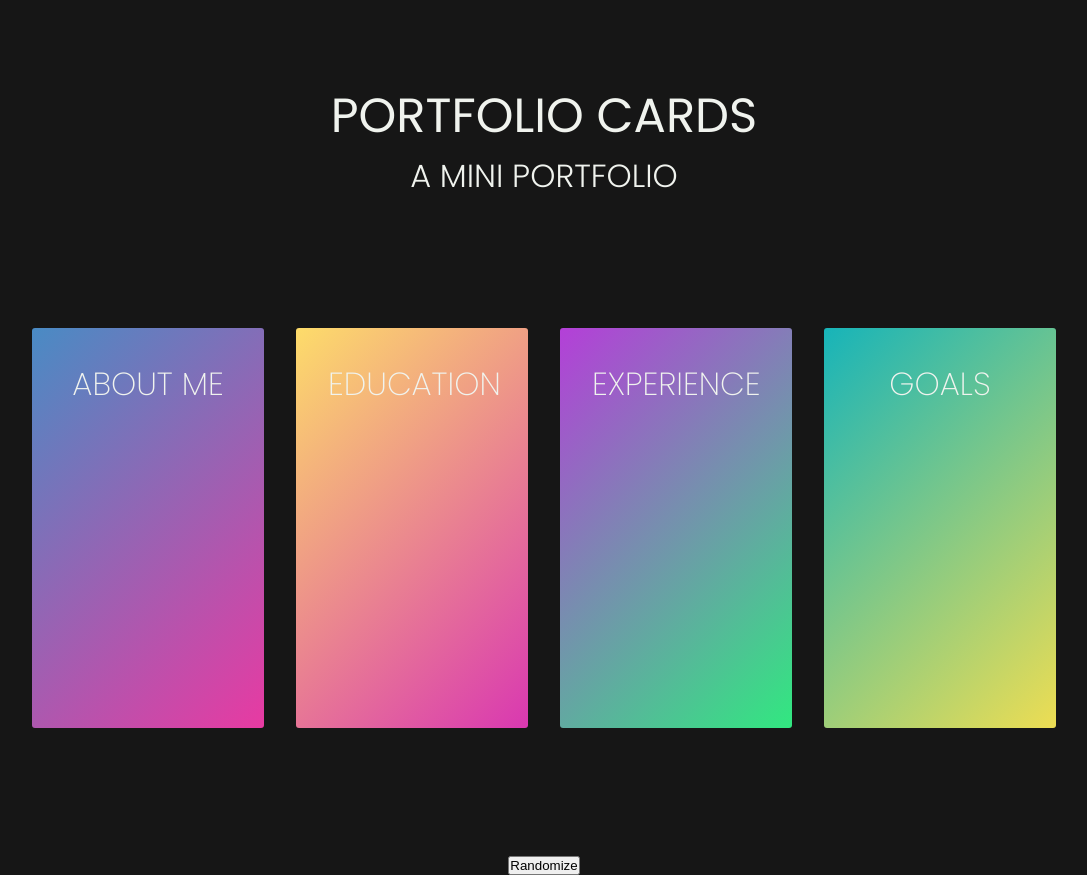
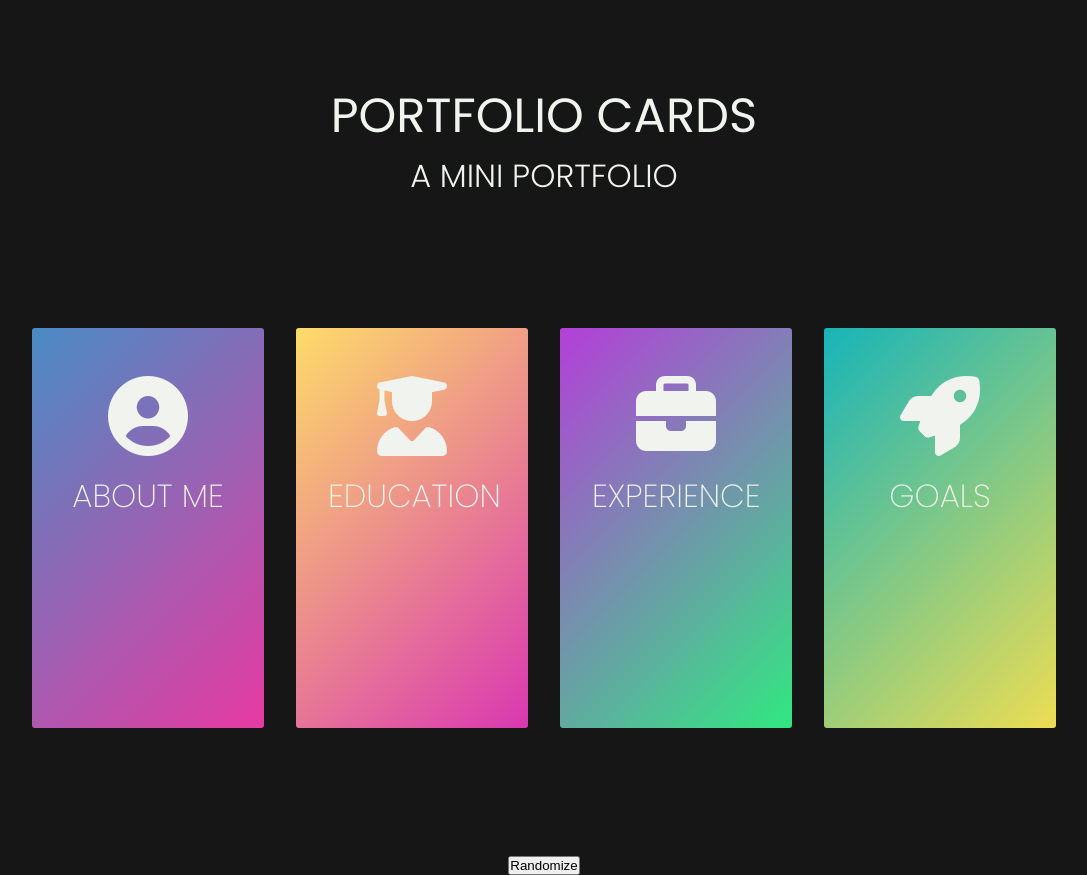
Before and after one commit to isabellea-f/portfolio-cards, a plain HTML site: page index.html in a window 1280 px wide. Shown: the whole page, without its empty margins (96-1183 px from the left). Drawn offline with Linux system fonts and the light colour scheme.

Commit message:
add fontawesome

```diff
--- a/index.html
+++ b/index.html
@@ -5,6 +5,10 @@
     <meta name="viewport" content="width=device-width, initial-scale=1.0" />
     <title>Portfolio Cards</title>
     <link rel="stylesheet" href="style.css" />
+    <link
+      rel="stylesheet"
+      href="https://cdnjs.cloudflare.com/ajax/libs/font-awesome/6.4.2/css/all.min.css"
+    />
   </head>
   <body>
     <header>
@@ -19,6 +23,7 @@
             <div class="card">
               <div class="card-inner">
                 <div class="card-front bg-pink">
+                  <i class="fa-solid fa-circle-user"></i>
                   <h3>About me</h3>
                 </div>
                 <div class="card-back bg-pink">
@@ -34,6 +39,7 @@
             <div class="card">
               <div class="card-inner">
                 <div class="card-front bg-orange">
+                  <i class="fa-solid fa-user-graduate"></i>
                   <h3>Education</h3>
                 </div>
                 <div class="card-back bg-orange">
@@ -52,6 +58,7 @@
             <div class="card">
               <div class="card-inner">
                 <div class="card-front bg-green">
+                  <i class="fa-solid fa-briefcase"></i>
                   <h3>Experience</h3>
                 </div>
                 <div class="card-back bg-green">
@@ -68,6 +75,7 @@
             <div class="card">
               <div class="card-inner">
                 <div class="card-front bg-yellow">
+                  <i class="fa-solid fa-rocket"></i>
                   <h3>Goals</h3>
                 </div>
                 <div class="card-back bg-yellow">
--- a/style.css
+++ b/style.css
@@ -52,6 +52,12 @@ body {
 
 .bg-yellow {
   background: var(--card-gradient-yellow);
+}
+
+i {
+  font-size: 5rem;
+  color: var(--white);
+  margin: 1rem;
 }
 
 header {
```
